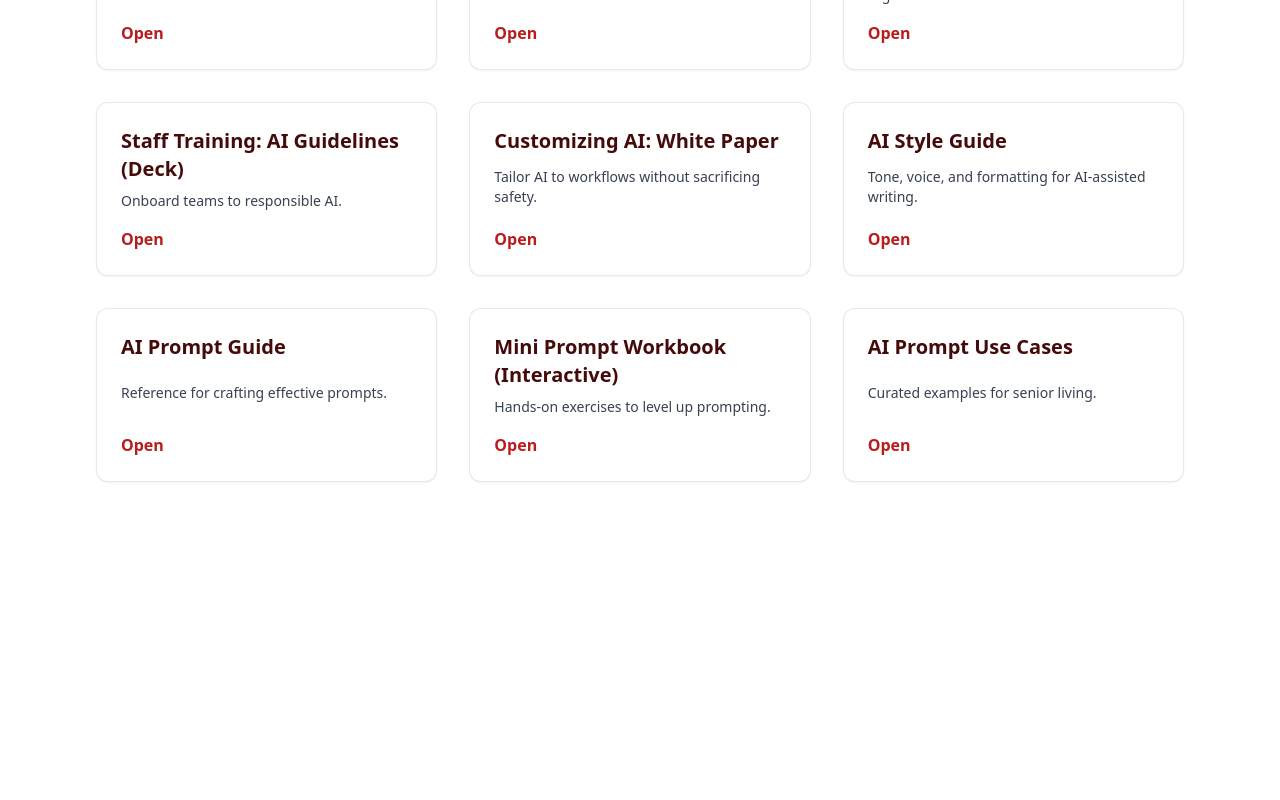
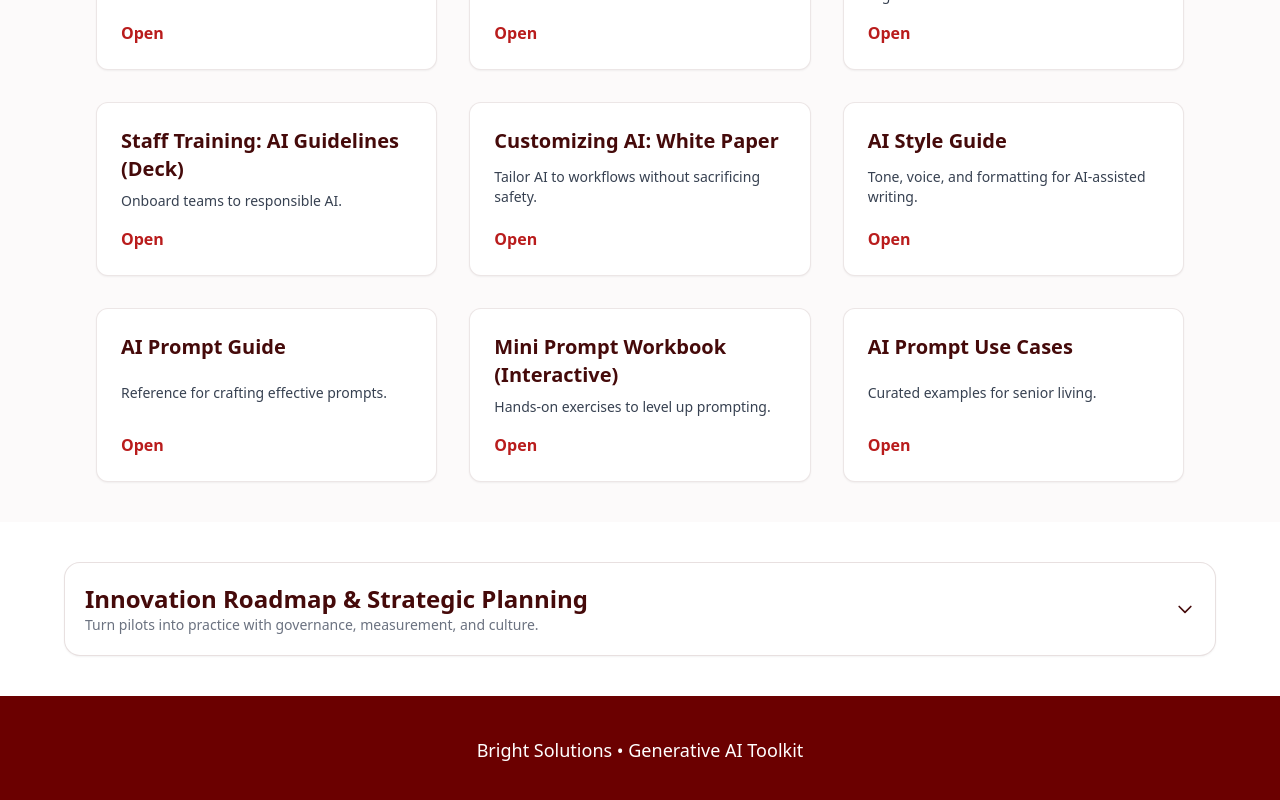
Before and after one commit to executivehelpnowCode/bright-solution-web-aps, a React (Vite) app: page / in a window 1280 px wide. Shown: the part 5433-6233 px from the top of the page. Before the commit the page ends 5955 px from the top, so only its background shows below. Built offline with nearby package versions, Linux system fonts and the light colour scheme.

Commit message:
Add new Section for Innovation Roadmap and Footer

```diff
--- a/src/ constants.jsx
+++ b/src/ constants.jsx
@@ -111,3 +111,43 @@ export const generativeAiToolkit = [
     url: "#9",
   },
 ];
+
+export const innovationRoadmapStrategicPlanning = [
+  {
+    title: "Roadmap & Strategic Plan Overview",
+    description: "Visual overview of the innovation journey.",
+    label: "Download PDF",
+    url: "#1",
+
+  },
+  {
+    title: "Case Study: Scaling AI Across Sites",
+    description: "How multi‑site deployments took hold.",
+    label: "Read Case Study",
+     url: "#2",
+  },
+  {
+    title: "AI Impact Measurement Toolkit",
+    description: "Executive toolkit for value tracking.",
+    label: "Download PDF",
+     url: "#3",
+  },
+  {
+    title: "AI Governance Refresh Checklist",
+    description: "Keep policies current and actionable.",
+    label: "Download Checklist",
+     url: "#4",
+  },
+  {
+    title: "Future of Generative AI: White Paper",
+    description: "Trends, risks, and opportunities ahead.",
+    label: "Download PDF",
+    url: "#5",
+  },
+  {
+    title: "Innovation Showcase Webinar",
+    description: "Replay & resources.",
+    label: "Watch Replay",
+    url: "#6",
+  },
+];
--- a/src/App.jsx
+++ b/src/App.jsx
@@ -2,7 +2,7 @@ import "./App.css";
 import Hero from "./sections/hero";
 import Filters from "./sections/filters";
 import Button from "./components/button";
-import Card from "./components/card";
+// import Card from "./components/card";
 import Overview from "./sections/overview";
 import Assessment from "./sections/assessment";
 import Reports from "./sections/reports";
@@ -11,22 +11,26 @@ import Playbook from "./sections/playbook";
 import Engine from "./sections/engine";
 import Lab from "./sections/lab";
 import GenerativeAiToolkit from "./sections/generative-ai-toolkit";
+import InnovationRoadmapStrategicPlanning from "./sections/innovation-roadmap"
 
 function App() {
   return (
-    <div className="flex flex-col items-center justify-center">
+    <>
+      <div className="flex flex-col items-center justify-center bg-[#FCFAFA]">
         <Hero />
         <Filters />
-      <section id="readiness" class="px-6 py-10">
-        <div class="max-w-6xl mx-auto">
-          <h2 class="text-3xl font-bold mb-2 text-red-950">
+
+        <section id="readiness" className="px-6 py-10">
+          <div className="max-w-6xl mx-auto">
+            <h2 className="text-3xl font-bold mb-2 text-red-950">
               AI Readiness: Data & Systems
             </h2>
-          <p class="mb-8 text-gray-500">
+            <p className="mb-8 text-gray-500">
               Begin here. Assess your current state, understand the innovation
               journey, and unlock a tailored pathway before exploring the toolkit.
             </p>
-          <div class="flex flex-col gap-8 mb-[70px]">
+
+            <div className="flex flex-col gap-8 mb-[70px]">
               <Overview />
               <Assessment />
               <Reports />
@@ -36,25 +40,63 @@ function App() {
               <Lab />
             </div>
 
-
-
-           <div class="max-w-6xl mx-auto">
-             <h2 class="text-3xl font-bold mb-2 text-red-950">
+            <div className="max-w-6xl mx-auto">
+              <h2 className="text-3xl font-bold mb-2 text-red-950">
                 Generative AI Toolkit Overview
               </h2>
-              <p class="mb-8 text-gray-500">
-                Practical resources for day‑to‑day AI use. Each item links out to its full content.
+              <p className="mb-8 text-gray-500">
+                Practical resources for day-to-day AI use. Each item links out to its full content.
               </p>
+              <GenerativeAiToolkit />
+            </div>
+          </div>
+        </section>
+      </div>
 
-              <GenerativeAiToolkit />
-
-
+      <div className="flex flex-col items-center justify-center bg-[#fff] py-10">
+  <div className="max-w-6xl mx-auto w-full">
+    <details className="bg-white rounded-2xl shadow-sm border border-[rgba(69,0,0,0.12)]">
+      <summary className="cursor-pointer select-none p-5 flex items-center justify-between">
+        <div>
+          <h2 className="text-2xl font-bold text-red-950">
+            Innovation Roadmap & Strategic Planning
+          </h2>
+          <p className="text-sm text-gray-500">
+            Turn pilots into practice with governance, measurement, and culture.
+          </p>
+        </div>
+        <svg
+          className="w-5 h-5 text-red-950 transition-transform group-open:rotate-180"
+          fill="none"
+          stroke="currentColor"
+          viewBox="0 0 24 24"
+        >
+          <path
+            strokeLinecap="round"
+            strokeLinejoin="round"
+            strokeWidth="2"
+            d="M19 9l-7 7-7-7"
+          />
+        </svg>
+      </summary>
+      <div className="text-gray-700 py-5">
+        {/* Accordion content goes here */}
+        <InnovationRoadmapStrategicPlanning />
+      </div>
+    </details>
+  </div>
 </div>
 
 
+
+
+
+      <div className="flex flex-col items-center justify-center bg-[#6B0000] text-white py-10">
+        <p class="text-lg">Bright Solutions • Generative AI Toolkit</p>
       </div>
-      </section>
-    </div>
+
+
+    </>
   );
 }
 
--- /dev/null
+++ b/src/sections/innovation-roadmap.jsx
@@ -0,0 +1,24 @@
+import React from "react";
+import Card from "../components/card";
+import { innovationRoadmapStrategicPlanning } from "../ constants";
+
+export default function InnovationRoadmapStrategicPlanning() {
+  return (
+    <div className="grid grid-cols-1 sm:grid-cols-2 lg:grid-cols-3 gap-6 md:gap-8 px-4 md:px-8">
+      {innovationRoadmapStrategicPlanning.map((report, index) => (
+        <article key={index}>
+          <Card
+            title={report.title}
+            titleColor="text-red-950"
+            description={report.description}
+            className="flex flex-col justify-between w-full h-full hover:-translate-y-1 hover:shadow-[0px_13px_15px_5px_rgba(0,0,0,0.1)] transition-all duration-200 rounded-xl border border-gray-200 bg-white p-6"
+          >
+            <a href={report.url} class="font-semibold text-red-700 hover:none">
+              {report.label}
+            </a>
+          </Card>
+        </article>
+      ))}
+    </div>
+  );
+}
```
Lines whose indentation alone changed are shown as unchanged.
